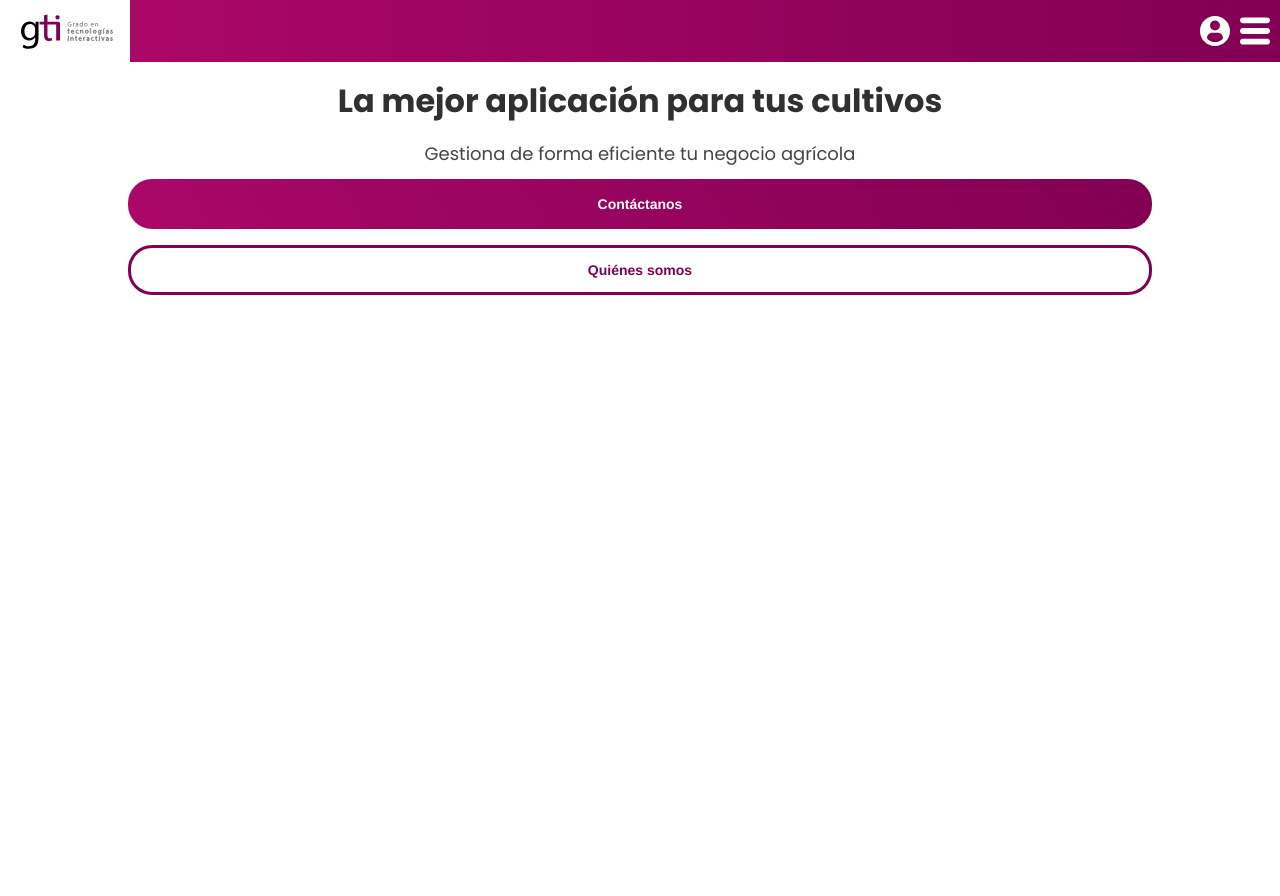
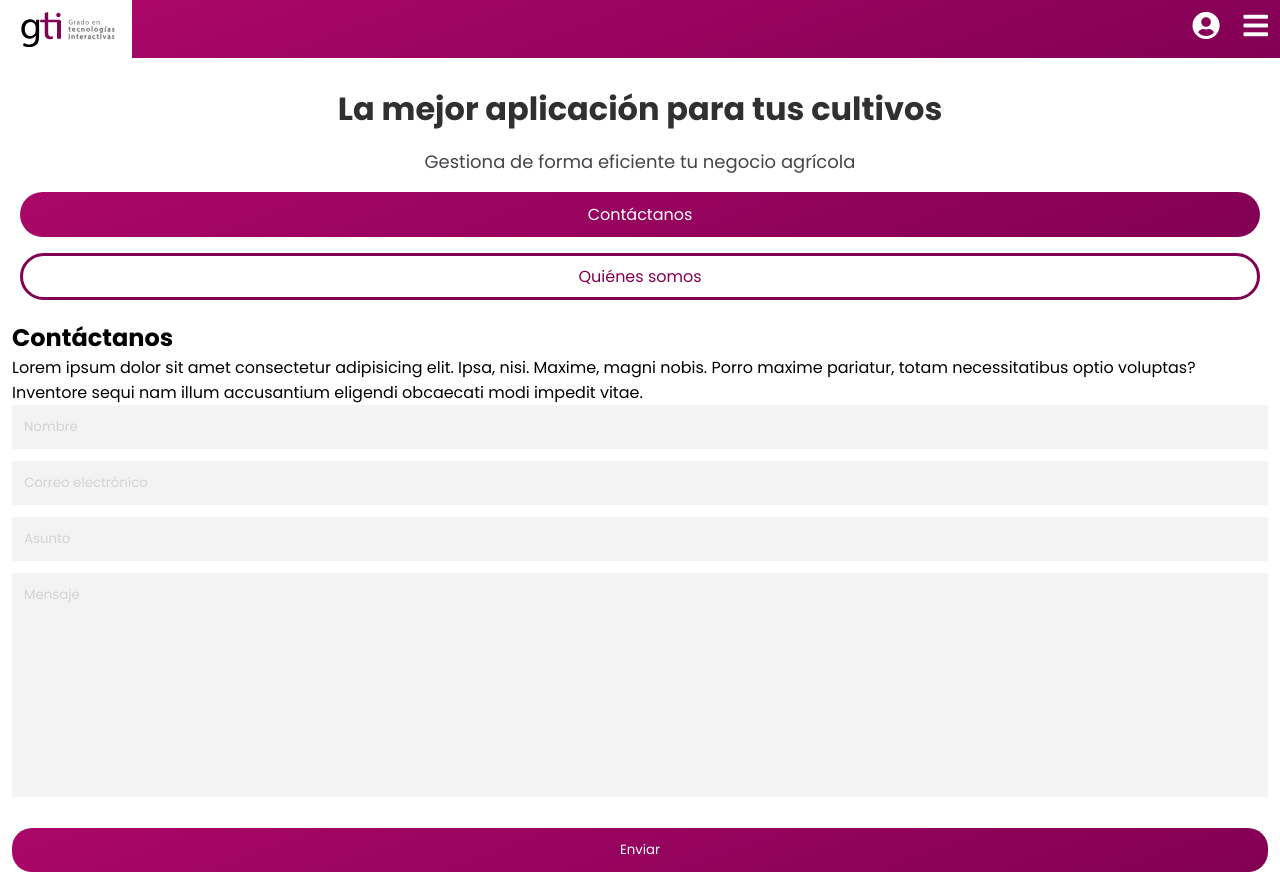
Before and after one commit to danialfaro/Proyecto-Web-GTi, a PHP site: page / in a window 1280 px wide. Before the commit the page ends 295 px from the top, so only its background shows below. Run offline with PHP 8.4, Linux system fonts and the light colour scheme.

Commit message:
Login, Menu desplegable y Contacto

```diff
--- a/css/estilos.css
+++ b/css/estilos.css
@@ -1,85 +1,53 @@
 /* Ajustes generales (reseteo de formatos, fuentes...) */
+@import url('https://fonts.googleapis.com/css2?family=Open+Sans&family=Poppins:wght@400;700&display=swap');
 
-@import url('https://fonts.googleapis.com/css2?family=Open+Sans&family=Poppins:wght@400;700&display=swap');
+:root {
+    --main_gradient: linear-gradient(160deg, #AB0769, #820053);
+}
 
 * {
     margin: 0;
     padding: 0;
     box-sizing: border-box;
-}
-button {
-  background: none;
-  border: 0;
-  color: inherit;
-  font: inherit;
-  line-height: normal;
-  overflow: visible;
-  padding: 0;
-  -webkit-appearance: button;
-}
-button:focus {
-    outline: none;
+
+    font-family: 'Poppins', sans-serif;
 }
 
-/* Barra de navegación e iconos correspondientes - Landing Page */
+ul {
+    list-style: none;
+}
 
-.contenedor-superior{
-    display: flex;
-    width: 100%;
-    height: 62px;
-}
-.contenedor-logo{
-    display: flex;
-    width: 130px;
-    height: 100%;
-    justify-content: flex-start;
-}
-.contenedor-botones-nav{
-    display: flex;
-    width: 100%;
-    height: 100%;
-    background: linear-gradient(to right,#AB0769,#820053);
-    padding-right: 5px;
-    justify-content: flex-end;
-}
-.conf-logo{
-    width: 130px;
-    height: 100%;
-}
-.conf-iconos-barra-superior{
-    margin: 16px auto;
-    width: 40px;
-    height: 30px;
-    filter: invert(100%);
-    cursor: pointer;
+a {
+    text-decoration: none;
 }
 
 /* Textos de reclamo - Landing Page */
 
-.texto-reclamo-principal{
+.texto-reclamo-principal {
     font-family: 'Poppins', sans-serif;
     line-height: 48px;
     font-size: 32px;
     font-weight: bold;
-    color:rgb(48, 48, 48);
+    color: rgb(48, 48, 48);
     text-align: center;
     width: 95%;
     margin: 15px auto;
 }
-.texto-reclamo-secundario{
+
+.texto-reclamo-secundario {
     font-family: 'Poppins', sans-serif;
     font-size: 18px;
     text-align: center;
     color: rgb(67, 70, 73);
     margin: 15px auto 20px;
     width: 80%;
-    line-height: 27px;
-    font-weight:400;
+    line-height: 28px;
+    font-weight: 400;
 }
 
 /* Formato de botones - Landing Page */
 
-.botones{
+.botones {
     display: flex;
     width: 100%;
     height: 100px;
@@ -87,46 +55,257 @@ button:focus {
     justify-content: center;
     text-align: center;
 }
-.morado {
-    width: 80%;
-    height: 50px;
-    background: linear-gradient(60deg,#AB0769,#820053);
-    border-radius: 24px;
-    border: none;
-    text-align: center;
+
+.blanco, .morado {
     padding: 8px;
     margin: 8px;
-    color: white;
-    font-weight: bold;
+    border-radius: 24px;
     cursor: pointer;
     transition: .1s;
 }
+
+.morado {
+    background: var(--main_gradient);
+    color: white;
+    border: none;
+    padding: 10px;
+}
+
 .morado:hover {
     transform: translate(0, -1px);
-    background: linear-gradient(60deg,#e70b8f,#b80175);
+    background: linear-gradient(60deg, #e70b8f, #b80175);
 }
+
 .morado:active {
     transform: translate(0, -1px) scale(.99);
 }
+
 .blanco {
-    width: 80%;
-    height: 50px;
     background: white;
-    border-radius: 24px;
     border: 3px solid #820053;
-    text-align: center;
-    padding: 8px;
-    margin: 8px;
     color: #820053;
-    font-weight: bold;
-    cursor: pointer;
-    transition: .1s;
 }
+
 .blanco:hover {
     transform: translate(0, -1px);
     color: #e70b8f;
     border: 3px solid #e70b8f;
 }
+
 .blanco:active {
     transform: translate(0, -1px) scale(.99);
 }
+
+main {
+    padding-top: 58px;
+}
+
+section {
+    padding: 12px;
+
+}
+
+.anchor a {
+    position: absolute;
+    left: 0px;
+    top: -58px;
+}
+
+.anchor {
+    position: relative;
+}
+
+#headerbar {
+    position: fixed;
+    width: 100%;
+    z-index: 90;
+}
+
+.navbar {
+    width: 100%;
+    height: 58px;
+    display: flex;
+}
+
+.logo {
+    width: auto;
+    height: auto;
+    background: white;
+}
+
+.nav-container {
+    background: var(--main_gradient);
+    ;
+    width: 100%;
+    display: flex;
+    justify-content: flex-end;
+}
+
+.nav-menu {
+    display: flex;
+    color: white;
+}
+
+.nav-menu i {
+    font-size: 28px;
+}
+
+.nav-menu ul {
+    display: flex;
+}
+
+.nav-menu ul li {
+    padding: 12px;
+}
+
+/* Global form */
+
+input,
+textarea {
+    font-family: 'Poppins';
+    width: 100%;
+    border: none;
+    margin-bottom: 12px;
+    padding: 12px;
+    background: rgb(243, 243, 243);
+}
+
+input::placeholder {
+    color: lightgray;
+}
+
+input[type=submit] {
+    background: var(--main_gradient);
+    border-radius: 20px;
+    color: white;
+    padding: 12px;
+    margin: 12px 0;
+    border: none;
+}
+
+textarea {
+    resize: none;
+}
+
+textarea::placeholder {
+    color: lightgray;
+}
+
+/* Login form */
+
+#login-form-wrapper {
+    overflow: hidden;
+    background: white;
+    z-index: 10;
+    transition: max-height .5s;
+    box-shadow: 0 6px 12px rgba(128, 128, 128, 0.453);
+}
+
+.login-open {
+    max-height: 100vh;
+    opacity: 1;
+}
+
+.login-closed {
+    max-height: 0px;
+}
+
+#overlay {
+    background: rgba(0, 0, 0, 0.2);
+    position: absolute;
+    left: 0;
+    top: 0;
+    width: 100%;
+    height: 100vh;
+    z-index: -10;
+}
+
+.login-open #overlay {
+    opacity: 1;
+}
+
+.login-closed #overlay {
+    opacity: 0;
+    visibility: hidden;
+}
+
+.login-form {
+    width: 100%;
+    display: block;
+    padding: 24px;
+
+}
+
+.login-form form {
+    display: flex;
+    flex-direction: column;
+}
+
+.login-form h2 {
+    display: inline-block;
+    margin-bottom: 16px;
+}
+
+.login-form label {
+    display: inline-block;
+    margin-bottom: 8px;
+}
+
+.login-form p {
+    font-size: 14px;
+    text-align: center;
+}
+
+/* Menu emergente */
+
+#menu-emergente {
+    position: absolute;
+    top: 0;
+    right: -100vw;
+    width: 100vw;
+    height: 100vh;
+    background: white;
+    transition: .2s;
+}
+
+#menu-emergente.menu-open {
+    right: 0;
+}
+
+#menu-emergente.menu-closed {
+    right: -100vw;
+}
+
+#menu-emergente h2 {
+    margin: 12px 32px;
+}
+
+#menu-emergente ul {
+    margin-top: 12px;
+}
+
+#menu-emergente ul li:nth-child(2n) {
+    background: rgba(231, 231, 231, 0.3);
+}
+
+#menu-emergente ul li {
+    padding: 18px;
+    border-left: 3px #820053 solid;
+}
+
+#menu-emergente ul li i {
+    color: #820053;
+    margin: 12px;
+    margin-right: 24px;
+}
+
+#menu-emergente ul li a {
+    color: #820053;
+}
+
+#menu-emergente .close-button {
+    position: absolute;
+    right: 16px;
+    top: 16px;
+    font-size: 24px;
+}
--- a/index.html
+++ b/index.html
@@ -5,42 +5,152 @@
     <meta http-equiv="X-UA-Compatible" content="IE=edge">
     <meta name="viewport" content="width=device-width, initial-scale=1.0">
     <title>Gti</title>
+    <link rel="stylesheet" href="https://use.fontawesome.com/releases/v5.15.3/css/all.css" integrity="sha384-SZXxX4whJ79/gErwcOYf+zWLeJdY/qpuqC4cAa9rOGUstPomtqpuNWT9wdPEn2fk" crossorigin="anonymous">
     <link rel="stylesheet" href="css/estilos.css">
-    <link rel="stylesheet" href="https://maxcdn.bootstrapcdn.com/bootstrap/3.3.5/css/bootstrap.min.css"
 </head>
 <body>
 
-    <!-- LANDING PAGE -->
+    <header id="headerbar">
+        <div class="navbar">
+            <img src="img/logoGTI.svg" alt="logoGTI" class="logo">
+            <div class="nav-container">
+                <nav class="nav-menu">
+                    <ul>
+                        <li id="loginToggleButton">
+                            <i class="fa fa-user-circle"></i>
+                        </li>
+                        <li id="menuOpenButton">
+                            <i class="fa fa-bars"></i>
+                        </li>
+                    </ul>
+                </nav>
+            </div>
+        </div>
+        <div id="login-form-wrapper">
+            <div class="login-form">
+                <h2>Iniciar sesión</h2>
+                <form action="">
+                    <input name="username" type="text" placeholder="Nombre de usuario">
+                    <input name="password" type="password" placeholder="Contraseña">
+                    <input type="submit" value="Entrar">
+                </form>
+                <p>Necesitas ayuda? <a href="#contactanos">Contáctanos</a>.</p>
+            </div>
+            <div id="overlay">
+            </div>
+        </div>
+        <div id="menu-emergente">
+            <i id="menuCloseButton" class="fa fa-times close-button"></i>
+            <h2>Menu</h2>
+            <nav>
+                <ul>
+                    <li><a href=""><i class="fa fa-users"></i>Quiénes somos</a></li>
+                    <li><a href=""><i class="fa fa-tools"></i>Link 3</a></li>
+                    <li><a href=""><i class="fa fa-tools"></i>Link 4</a></li>
+                    <li><a href="#contactanos"><i class="fa fa-hands-helping"></i>Contáctanos</a></li>
+                </ul>
+            </nav>
+        </div>
+    </header>
 
-<header>
+    <main>
 
-    <!-- Contenedor superior / Header -->
+        <section id="reclamo">
+            <!-- Textos de reclamo -->
+            <div><h1 class="texto-reclamo-principal">La mejor aplicación para tus cultivos</h1></div>
+            <div><h3 class="texto-reclamo-secundario" >Gestiona de forma eficiente tu negocio agrícola</h3></div>
 
-    <div class="contenedor-superior">
-        <div class="contenedor-logo">
-            <a href="index.html"><img class="conf-logo" src="img/logoGTI.svg" alt="Logo de la página"></a>
-        </div>
-        <nav class="contenedor-botones-nav">
-            <button type="button" href="#" ><img class="conf-iconos-barra-superior" src="img/usuario-de-perfil.svg" alt="icono de usuario"></button>
-            <button type="button" href="#" ><img class="conf-iconos-barra-superior" src="img/menu.svg" alt="menu"></button>
-        </nav>
-    </div>
+            <!-- Botones principales -->
+            <div class="botones">
+                <a type="button" href="#contactanos" class="morado">Contáctanos</a>
+                <a type="button" href="#" class="blanco">Quiénes somos</a>
+            </div>
+        </section>
 
-</header>
+        <section class="anchor">
+            <a name="contactanos"></a>
+            <h2>Contáctanos</h2>
+            <p>Lorem ipsum dolor sit amet consectetur adipisicing elit. Ipsa, nisi. Maxime, magni nobis.
+                Porro maxime pariatur, totam necessitatibus optio voluptas?
+                Inventore sequi nam illum accusantium eligendi obcaecati modi impedit vitae.</p>
+            <form action="">
+                <input type="text" placeholder="Nombre">
+                <input type="email" placeholder="Correo electrónico">
+                <input type="text" placeholder="Asunto">
+                <textarea name="mensaje" id="mensaje" cols="30" rows="10" placeholder="Mensaje"></textarea>
+                <input type="submit" value="Enviar">
+            </form>
+        </section>
 
-    <!-- Textos de reclamo -->
+    </main>
 
-    <section>
-        <div><h1 class="texto-reclamo-principal"  >La mejor aplicación para tus cultivos</h1></div>
-        <div><h3 class="texto-reclamo-secundario" >Gestiona de forma eficiente tu negocio agrícola</h3></div>
-    </section>
+    <script>
 
-    <!-- Botones principales -->
+        window.onload = () => {
 
-    <section class="botones">
-        <div><button type="button" href="#" class="morado">Contáctanos</button></div>
-        <div><button type="button" href="#" class="blanco">Quiénes somos</button></div>
-    </section>
+            /* Login Form Toggle Behaviour */
+
+            var isLoginOpen = false;
+            var loginToggleButton = document.getElementById("loginToggleButton");
+            var loginWrapper = document.getElementById("login-form-wrapper");
+
+            var openLoginMenu = () => {
+                isLoginOpen = true;
+                loginWrapper.classList.add("login-open");
+                loginWrapper.classList.remove("login-closed");
+            }
+
+            var closeLoginMenu = () => {
+                isLoginOpen = false;
+                loginWrapper.classList.remove("login-open");
+                loginWrapper.classList.add("login-closed");
+            }
+
+            loginToggleButton.addEventListener('click', () => {
+                isLoginOpen = !isLoginOpen;
+                isLoginOpen ? openLoginMenu() : closeLoginMenu();
+            });
+
+            var contactLink = loginWrapper.querySelectorAll('.login-form a')[0];
+            contactLink.addEventListener('click', closeLoginMenu);
+
+            /* End Login Form Toggle Behaviour */
+
+            /* Menu Toggle Behaviour */
+
+            var isMenuOpen = false;
+            var menuOpenButton = document.getElementById("menuOpenButton");
+            var menuCloseButton = document.getElementById("menuCloseButton");
+            var menu = document.getElementById("menu-emergente");
+
+            var openMenu = () => {
+                isMenuOpen = true;
+                menu.classList.add("menu-open");
+                menu.classList.remove("menu-closed");
+            }
+
+            var closeMenu = () => {
+                isMenuOpen = false;
+                menu.classList.remove("menu-open");
+                menu.classList.add("menu-closed");
+            }
+
+            menuOpenButton.addEventListener('click', openMenu);
+            menuCloseButton.addEventListener('click', closeMenu);
+
+            var menuLinks = menu.querySelectorAll('#menu-emergente ul li a');
+            menuLinks.forEach((link) => {
+                link.addEventListener('click', closeMenu);
+            })
+
+            /* End Menu Toggle Behaviour */
+
+            closeLoginMenu();
+            closeMenu();
+
+        }
+
+    </script>
 
 </body>
 </html>
```
